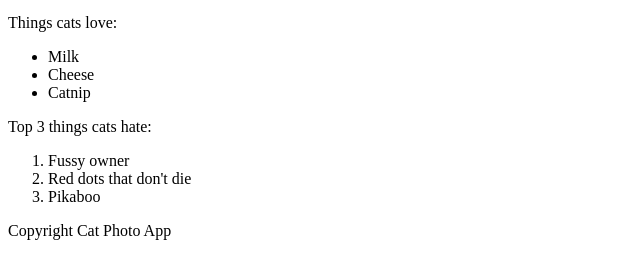
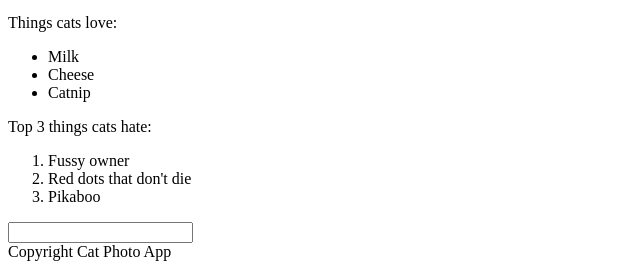
Before and after one commit to Domitalk/learning, a plain HTML site: page 1BasicHtmlAndHtml5.html in a window 1280 px wide. Shown: the part 889-1158 px from the top of the page, without its empty margins (0-640 px from the left). Before the commit the page ends 1137 px from the top, so only its background shows below. Drawn offline with Linux system fonts and the light colour scheme.

Commit message:
input form element

```diff
--- a/1BasicHtmlAndHtml5.html
+++ b/1BasicHtmlAndHtml5.html
@@ -63,6 +63,12 @@
       <li>Pikaboo</li>
     </ol>
 
+    <!-- input elements / forms the most basic form element. -->
+    <!-- input elements are self closing  -->
+
+    <input type="text">
+
+
     <footer id="footer">Copyright Cat Photo App</footer>
   </body>
 </html>
```
